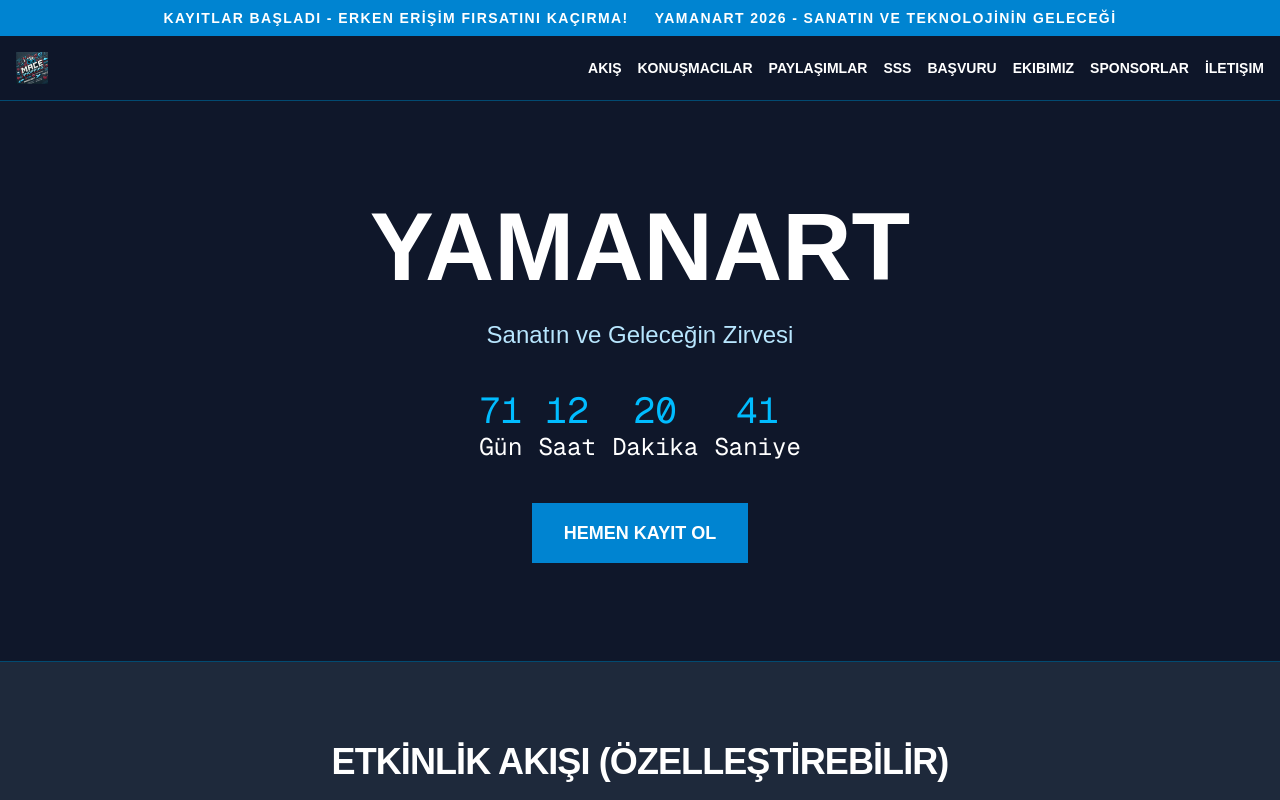
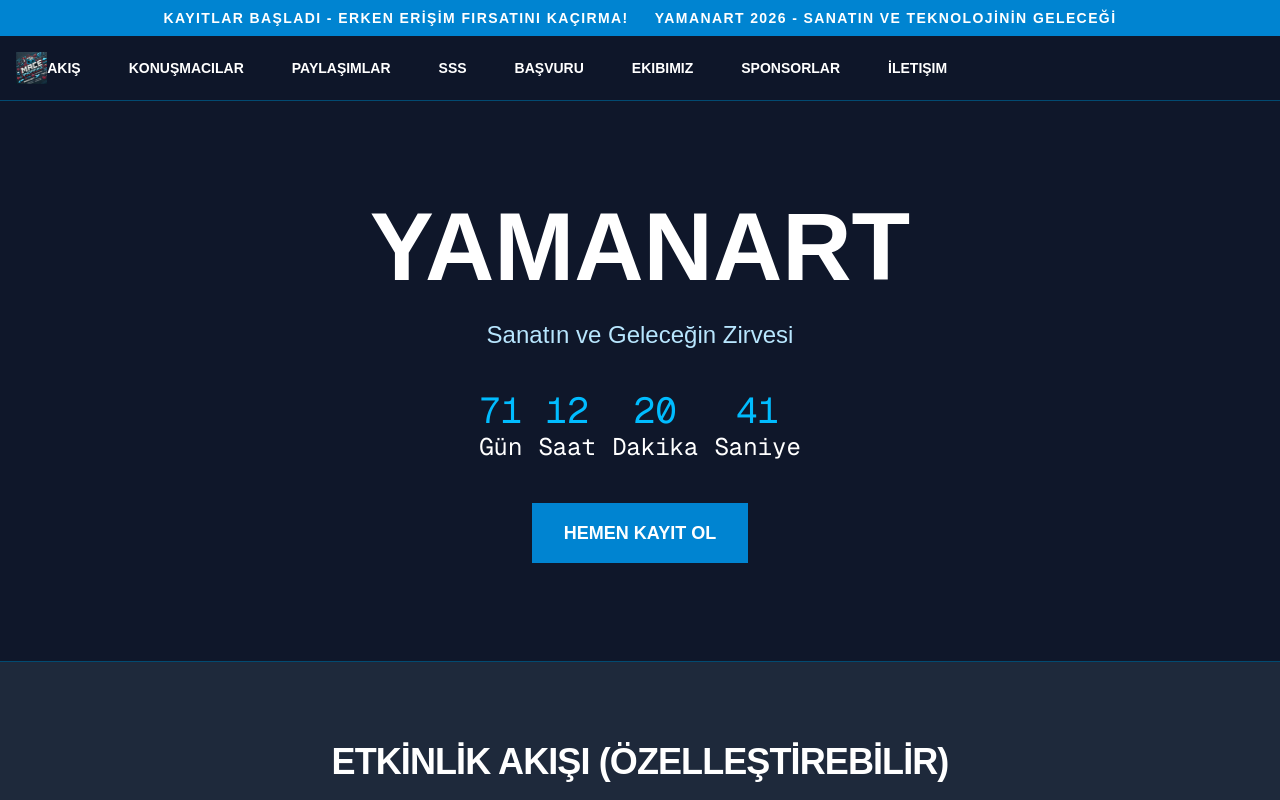
Before and after one commit to eglenceeceko/zirve1, a Next.js app: page / in a window 1280 px wide. Shown: the top 800 px of the page. Built offline with nearby package versions, Linux system fonts and the light colour scheme.

Commit message:
Update page.tsx

```diff
--- a/app/page.tsx
+++ b/app/page.tsx
@@ -51,8 +51,8 @@ export default function Home() {
      {/* Burada mobilde bir hamburger menü butonu eklenebilir ama şimdilik sadece alt alta dizeceğiz */}
   </div>
 
-  {/* Linkler: Mobilde dikey, md (tablet+) olunca yatay */}
-  <div className="flex flex-col md:flex-row gap-4 mt-4 md:mt-0 text-sm font-bold uppercase text-center w-full md:w-auto">
+{/* Menü Linkleri - Mobilde 2 sütun, PC'de yan yana */}
+<div className="grid grid-cols-2 gap-4 md:flex md:gap-12 text-xs md:text-sm font-bold uppercase w-full mt-4 md:mt-0 text-center">
   <a href="#akis" className="hover:text-sky-400">Akış</a>
   <a href="#konusmacilar" className="hover:text-sky-400">Konuşmacılar</a>
   <a href="#sosyal" className="hover:text-sky-400">Paylaşımlar</a>
```
Lines whose indentation alone changed are shown as unchanged.
